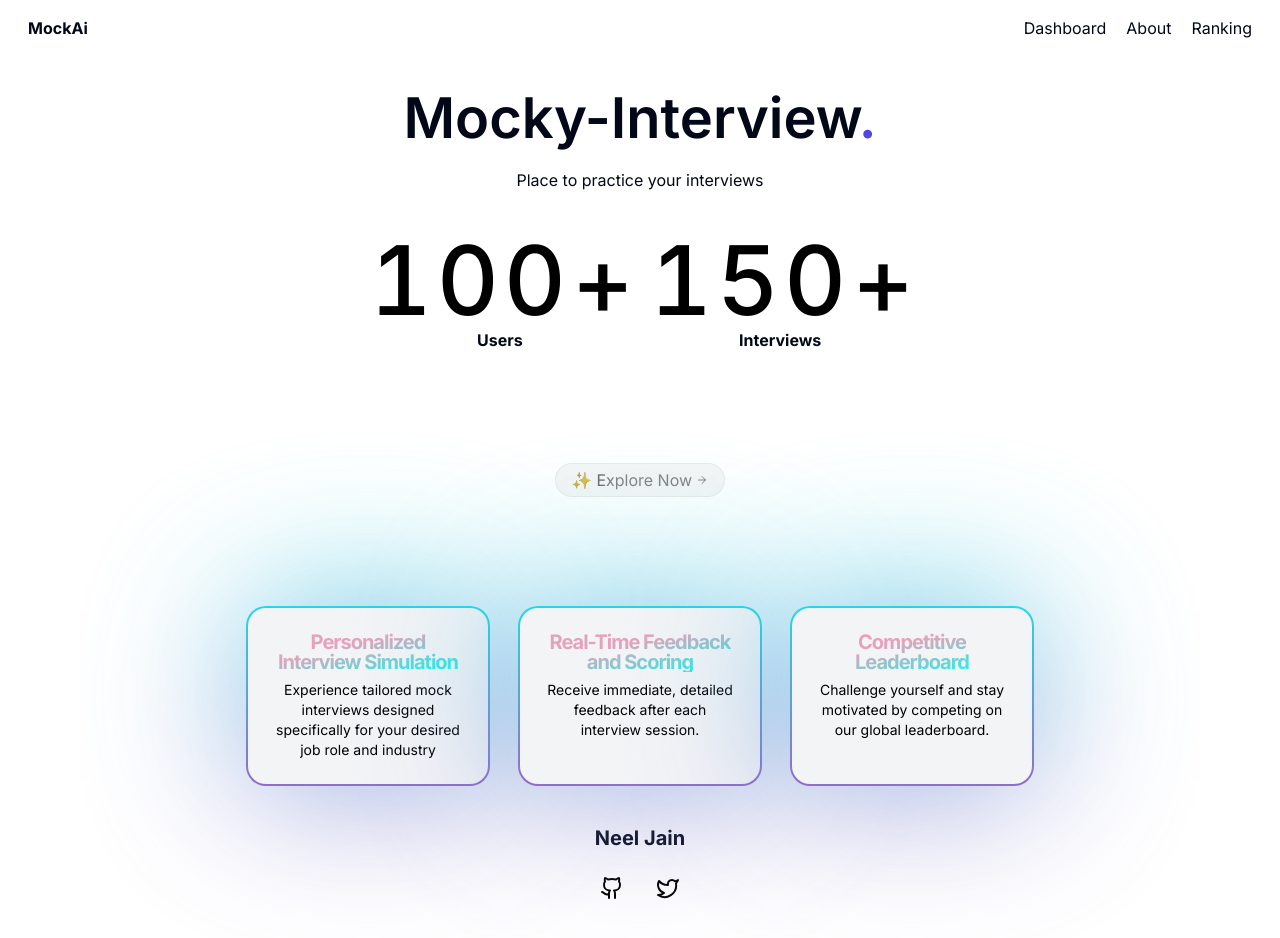
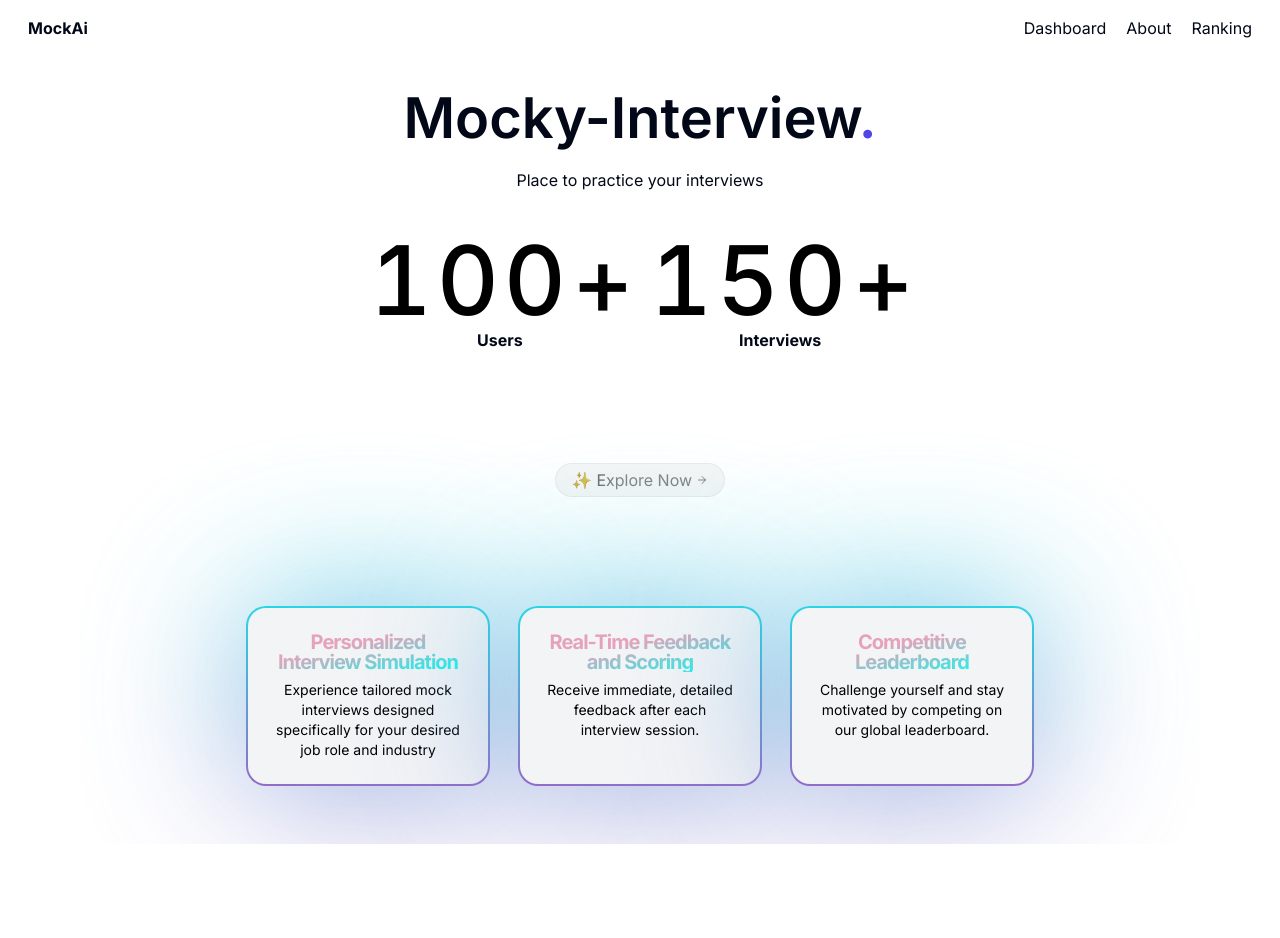
Before and after one commit to Neeljain65/interview, a Next.js app: page / in a window 1280 px wide. Shown: the top 938 px of the page. After the commit the page ends 844 px from the top, so only its background shows below. Built offline with nearby package versions, Linux system fonts and the light colour scheme.

Commit message:
Update page.js

```diff
--- a/app/page.js
+++ b/app/page.js
@@ -66,8 +66,7 @@ export default function Home() {
         </div>
       </div>
      <div className="flex flex-col items-center justify-center w-screen p-5">
-     <Link href="https://www.instagram.com/neel_jain__/" className="text-xl font-bold">Neel Jain</Link>
-     <Component />
+
      </div>
     </div>
   );
```
